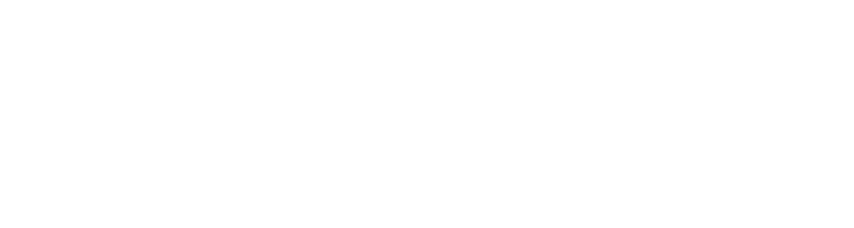
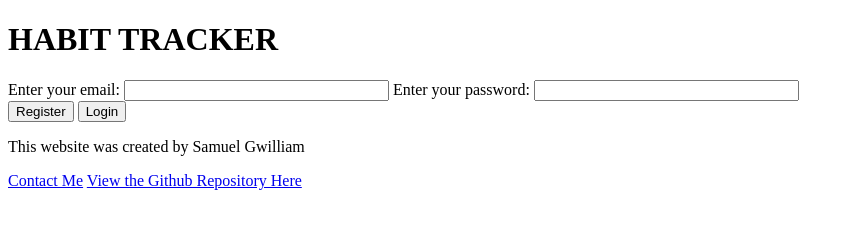
Before and after one commit to SamGwilliamStudent/startup, a plain HTML site: page login.html in a window 1280 px wide. Shown: the whole page, without its empty margins (0-854 px from the left). Drawn offline with Linux system fonts and the light colour scheme.

Commit message:
Add(Footer, Login Screen Elements)

```diff
--- a/login.html
+++ b/login.html
@@ -2,10 +2,29 @@
 <html lang="en">
     <head>
         <meta charset="UTF-8" />
+        <meta name="viewport" content="width=device-width, initial-scale=1.0" />
         <link rel="icon" href="/favicon.svg" />
         <title>Habit Tracker</title>
     </head>
     <body>
+        <h1>HABIT TRACKER</h1>
+    <div>
+        <label for="email">Enter your email:</label>
+        <input type="email" id="email" size="30" required>
+
+        <label for="password">Enter your password:</label>
+        <input type="email" id="password" size="30" required>
+    </div>
+    <div>
+        <button class="Register"type="button">Register</button>
+        <button class="Login"type="button">Login</button>
+
+    </div>
 
     </body>
+    <footer>
+        <p>This website was created by Samuel Gwilliam</p>
+        <a href="mailto: sam.gwilliam2000@gmail.com">Contact Me</a>
+        <a href="https://github.com/SamGwilliamStudent/startup.git">View the Github Repository Here</a>
+    </footer>
 </html>
```
Also changed, not shown: habits.html (+9 -0 lines), index.html (+7 -0 lines), profile.html (+9 -0 lines).
